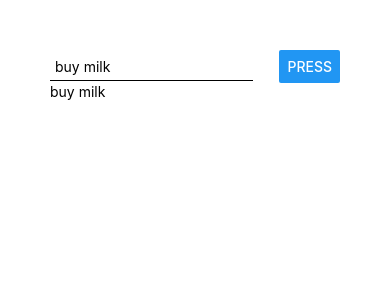
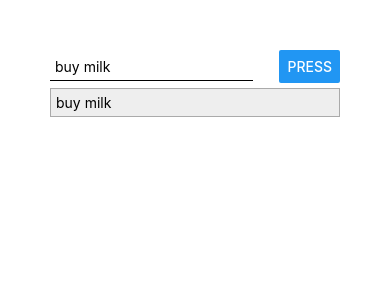
Before and after one commit to Swor71/React-Native-Playground, a React Native app: screen / in a window 390 px wide. Both pictures are taken after a click on the button "PRESS". Shown: the top 300 px of the page. Built offline with nearby package versions, Linux system fonts and the light colour scheme.

Commit message:
Add styling to a todo

```diff
--- a/App.js
+++ b/App.js
@@ -1,22 +1,32 @@
-import React, { useState } from 'react';
-import { StyleSheet, Text, View, Button, TextInput } from 'react-native';
+import React, { useState } from "react";
+import { StyleSheet, Text, View, Button, TextInput } from "react-native";
 
 export default function App() {
-  const [todo, setTodo] = useState('buy milk');
-  const [todoList, setTodoList] = useState([])
+  const [todo, setTodo] = useState("buy milk");
+  const [todoList, setTodoList] = useState([]);
 
-  const handleTextChange = value => setTodo(value);
+  const handleTextChange = (value) => setTodo(value);
 
-  const handleButtonPress = () => setTodoList(prevState => [...prevState, todo]);
+  const handleButtonPress = () =>
+    setTodoList((prevState) => [...prevState, todo]);
 
   return (
     <View style={styles.root}>
       <View style={styles.inputContainer}>
-        <TextInput placeholder="Add a todo item" style={styles.input} onChangeText={handleTextChange} value={todo} />
+        <TextInput
+          placeholder="Add a todo item"
+          style={styles.input}
+          onChangeText={handleTextChange}
+          value={todo}
+        />
         <Button title="press" onPress={handleButtonPress} />
       </View>
       <View>
-        {todoList.map(todo => <Text key={todo}>{todo}</Text>)}
+        {todoList.map((todo) => (
+          <View style={styles.todoItem} key={todo}>
+            <Text>{todo}</Text>
+          </View>
+        ))}
       </View>
     </View>
   );
@@ -27,11 +37,21 @@ const styles = StyleSheet.create({
     padding: 50,
   },
   input: {
-    borderBottomColor: 'black', borderBottomWidth: 1, padding: 5, width: '70%'
+    borderBottomColor: "black",
+    borderBottomWidth: 1,
+    padding: 5,
+    width: "70%",
   },
   inputContainer: {
-    flexDirection: 'row',
-    justifyContent: 'space-between',
-    alignItems: 'center'
-  }
+    flexDirection: "row",
+    justifyContent: "space-between",
+    alignItems: "center",
+  },
+  todoItem: {
+    marginVertical: 5,
+    padding: 5,
+    backgroundColor: "#eee",
+    borderColor: "#aaa",
+    borderWidth: 1,
+  },
 });
```
